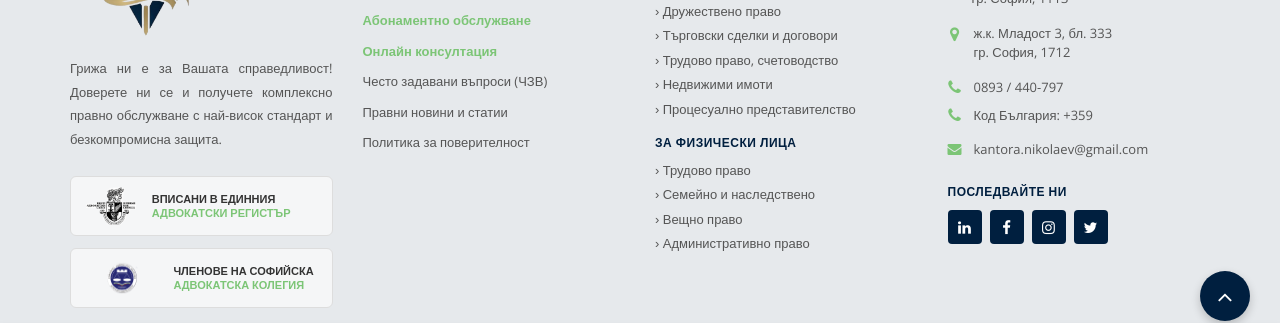
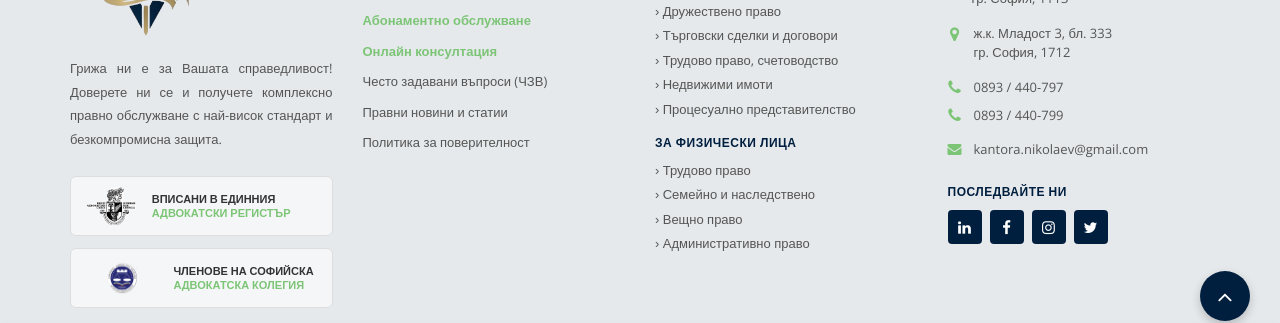
Before and after one commit to NikolaiNikolaev/law-page, a Jekyll site: the page built from kolektiv/advokat-iva-hairedinska.html, in a window 1280 px wide and 900 px high, scrolled down 1471 px. Shown: the part 484-807 px from the top of the window. Built offline with Jekyll 4.4.1, drawn with Linux system fonts in a browser that asks for light colours.

Commit message:
Update footer.html

```diff
--- a/_includes/footer.html
+++ b/_includes/footer.html
@@ -76,7 +76,7 @@
 
                 <div style="display: flex; align-items: center; margin-bottom: 15px; font-size: 13px; color: #555;">
                     <i class="fa fa-phone" style="color: #7cc576; font-size: 16px; margin-right: 12px; width: 14px; text-align: center;"></i>
-                    <span> Код България: +359</span>
+                    <span>0893 / 440-799</span>
                 </div>
 
                 <div style="display: flex; align-items: center; margin-bottom: 25px; font-size: 13px; color: #555;">
```
